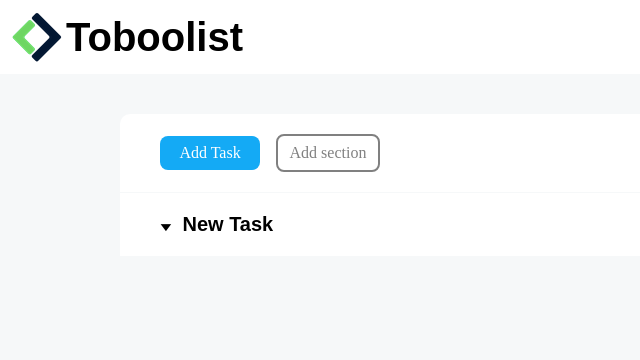
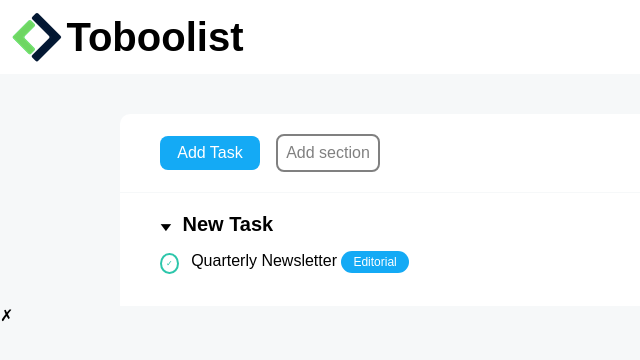
Before and after one commit to JuriPatacchiola/html-css-toboolist, a plain HTML site: page index.html in a window 1280 px wide. Shown: the whole page, without its empty margins (0-640 px from the left). Drawn offline with Linux system fonts and the light colour scheme; a web font is replaced by a local one.

Commit message:
add new task and css style

```diff
--- a/assets/css/style.css
+++ b/assets/css/style.css
@@ -3,6 +3,7 @@
 body{
     margin: 0px;
     background-color: #F6F8F9;
+    font-family: "Cossette Titre", sans-serif;
 }
 
 header{
@@ -97,3 +98,23 @@ background-color: white;
     transform: scaleX(1.5);
     margin-right: 5px;
 }
+
+.color-ceck{
+    color: #2DC6AB;
+    border: 2px solid #2DC6AB;
+    border-radius: 50%;
+    padding: 4px;
+    font-size: 8px;
+    margin-right: 8px;
+}
+
+.special-color1{
+     background-color: #14AAF5;
+     padding-top: 4px;
+     padding-bottom: 4px;
+     padding-left: 12px;
+     padding-right: 12px;
+     border-radius: 12px;
+     color: white;
+     font-size: 12px;
+}
--- a/index.html
+++ b/index.html
@@ -35,7 +35,10 @@
         <section class="elenc-task">
             <div class="new-task">
                 <strong class="new-task-text"><span class="arrow"> &#9660;</span> New Task</strong>
+                <p> <span class="color-ceck">&#x2713;</span> Quarterly Newsletter <span class="special-color1">Editorial</span> </p>
             </div>
+
+
         </section>
     </main>
 
@@ -43,3 +46,7 @@
 
 </body>
 </html>
+
+
+
+&#x2717;
```
